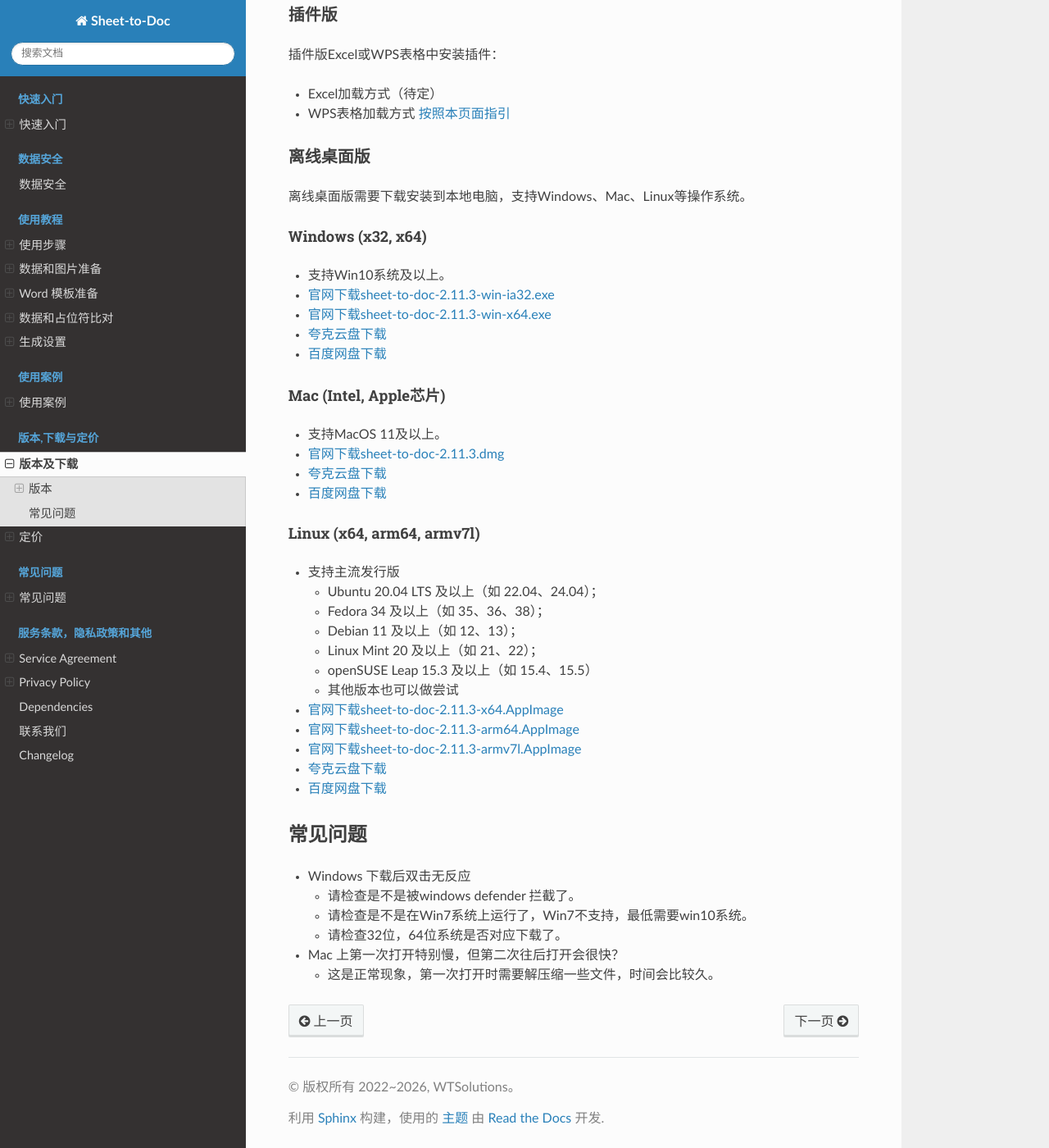
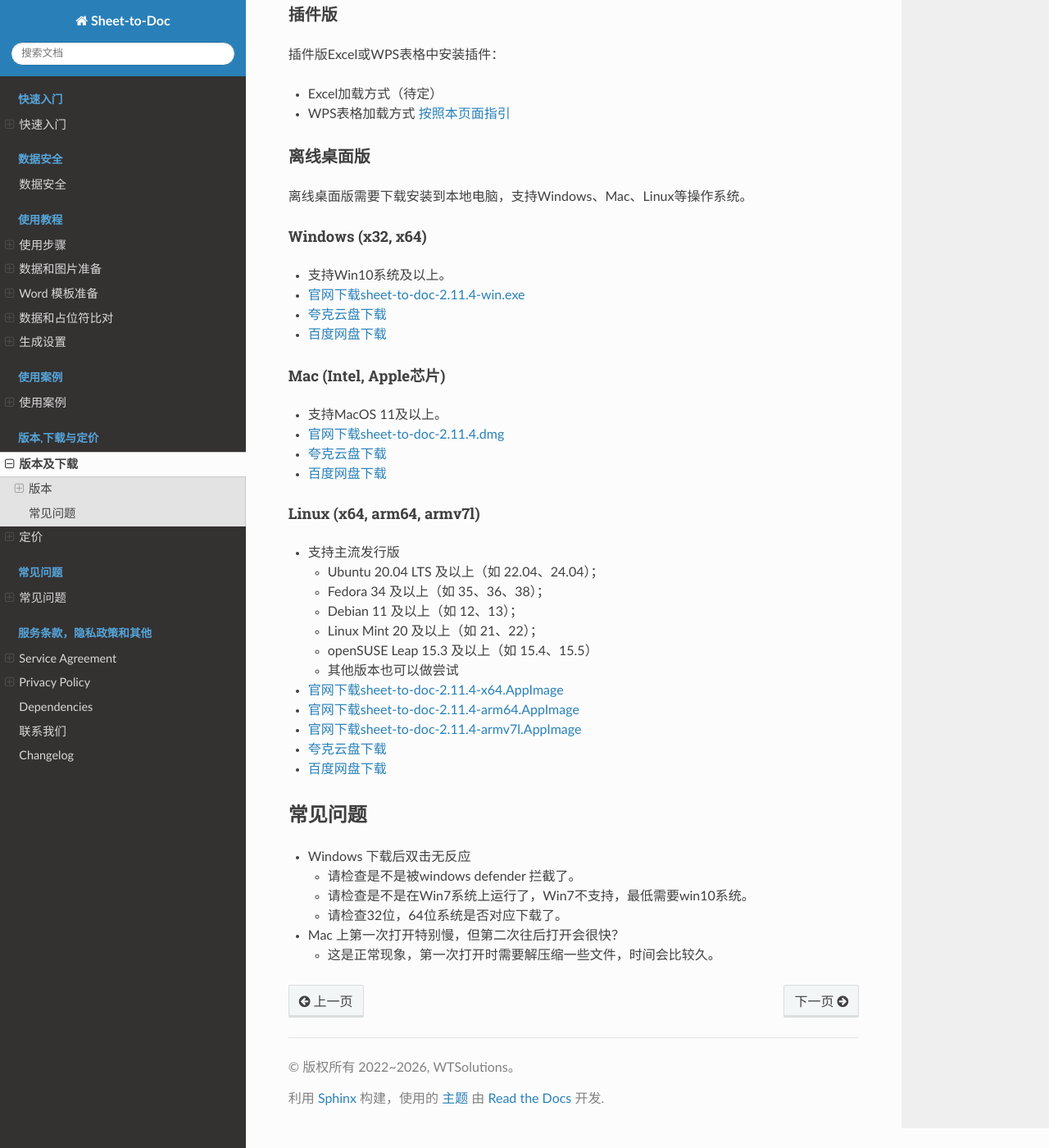
Before and after one commit to he-yang/sheet-to-doc-zh-cn, a Sphinx documentation site: the page built from source/Download.md, in a window 1280 px wide and 1400 px high, scrolled down 837 px. Shown: the whole window at 82% size. Built offline with Sphinx 7.4.7 and the Read the Docs theme 3.1.0, drawn with Linux system fonts in a browser that asks for light colours.

Commit message:
updat to 2.11.4

```diff
--- a/source/Download.md
+++ b/source/Download.md
@@ -29,14 +29,13 @@
 
 #### Windows (x32, x64)
 - 支持Win10系统及以上。
-- [官网下载sheet-to-doc-2.11.3-win-ia32.exe](https://r2.wtsolutions.cn/sheet-to-doc-releases/Sheet-to-Doc-2.11.3-win-ia32.exe)
-- [官网下载sheet-to-doc-2.11.3-win-x64.exe](https://r2.wtsolutions.cn/sheet-to-doc-releases/Sheet-to-Doc-2.11.3-win-x64.exe)
+- [官网下载sheet-to-doc-2.11.4-win.exe](https://r2.wtsolutions.cn/sheet-to-doc-releases/Sheet-to-Doc-2.11.4-win.exe)
 - [夸克云盘下载](https://pan.quark.cn/s/0270830a1ce2)
 - [百度网盘下载](https://pan.baidu.com/s/1cd1oE9To-oIO0sdAVAHJ6Q?pwd=2eww)
 
 #### Mac (Intel, Apple芯片)
 - 支持MacOS 11及以上。
-- [官网下载sheet-to-doc-2.11.3.dmg](https://r2.wtsolutions.cn/sheet-to-doc-releases/Sheet-to-Doc-2.11.3.dmg)
+- [官网下载sheet-to-doc-2.11.4.dmg](https://r2.wtsolutions.cn/sheet-to-doc-releases/Sheet-to-Doc-2.11.4.dmg)
 - [夸克云盘下载](https://pan.quark.cn/s/0270830a1ce2)
 - [百度网盘下载](https://pan.baidu.com/s/1cd1oE9To-oIO0sdAVAHJ6Q?pwd=2eww)
 
@@ -49,9 +48,9 @@
   - openSUSE Leap 15.3 及以上（如 15.4、15.5）
   - 其他版本也可以做尝试
 
-- [官网下载sheet-to-doc-2.11.3-x64.AppImage](https://r2.wtsolutions.cn/sheet-to-doc-releases/Sheet-to-Doc-2.11.3.AppImage)
-- [官网下载sheet-to-doc-2.11.3-arm64.AppImage](https://r2.wtsolutions.cn/sheet-to-doc-releases/Sheet-to-Doc-2.11.3-arm64.AppImage)
-- [官网下载sheet-to-doc-2.11.3-armv7l.AppImage](https://r2.wtsolutions.cn/sheet-to-doc-releases/Sheet-to-Doc-2.11.3-armv7l.AppImage)
+- [官网下载sheet-to-doc-2.11.4-x64.AppImage](https://r2.wtsolutions.cn/sheet-to-doc-releases/Sheet-to-Doc-2.11.4.AppImage)
+- [官网下载sheet-to-doc-2.11.4-arm64.AppImage](https://r2.wtsolutions.cn/sheet-to-doc-releases/Sheet-to-Doc-2.11.4-arm64.AppImage)
+- [官网下载sheet-to-doc-2.11.4-armv7l.AppImage](https://r2.wtsolutions.cn/sheet-to-doc-releases/Sheet-to-Doc-2.11.4-armv7l.AppImage)
 - [夸克云盘下载](https://pan.quark.cn/s/0270830a1ce2)
 - [百度网盘下载](https://pan.baidu.com/s/1cd1oE9To-oIO0sdAVAHJ6Q?pwd=2eww)
 
--- a/source/conf.py
+++ b/source/conf.py
@@ -9,7 +9,7 @@
 project = 'Sheet-to-Doc'
 copyright = '2022~2026, WTSolutions'
 author = 'WTSolutions'
-release = '2.11.3.0'
+release = '2.11.4.0'
 
 # -- General configuration ---------------------------------------------------
 # https://www.sphinx-doc.org/en/master/usage/configuration.html#general-configuration
```
Also changed, not shown: source/changelog.md (+3 -0 lines).
